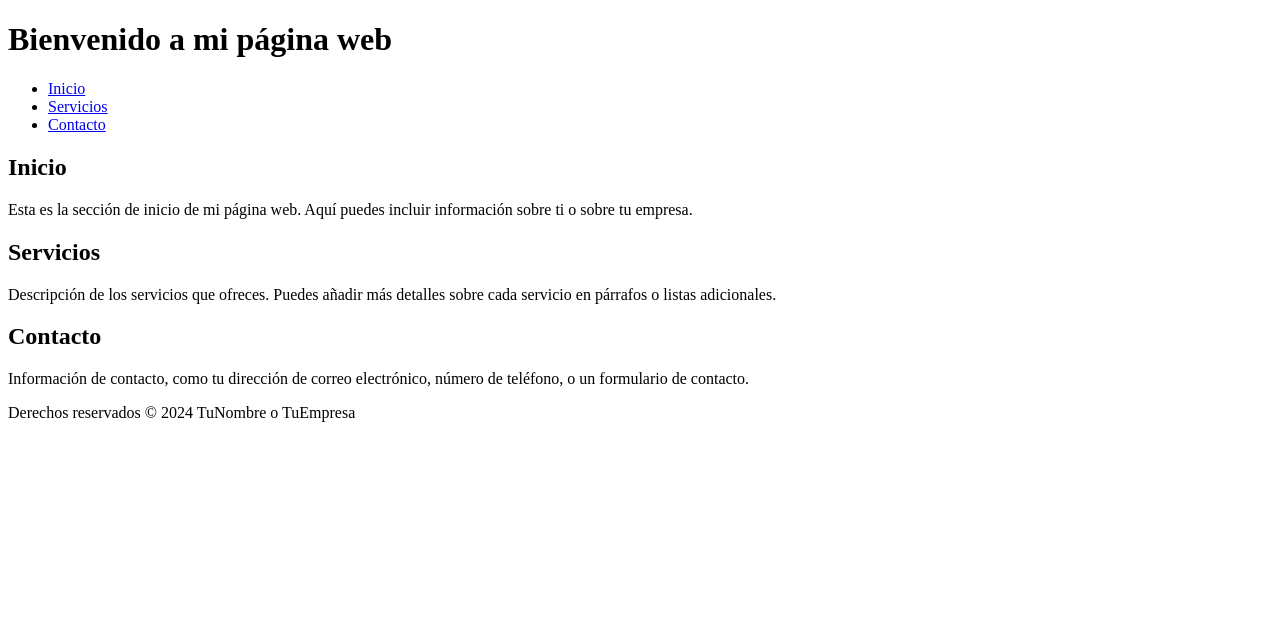
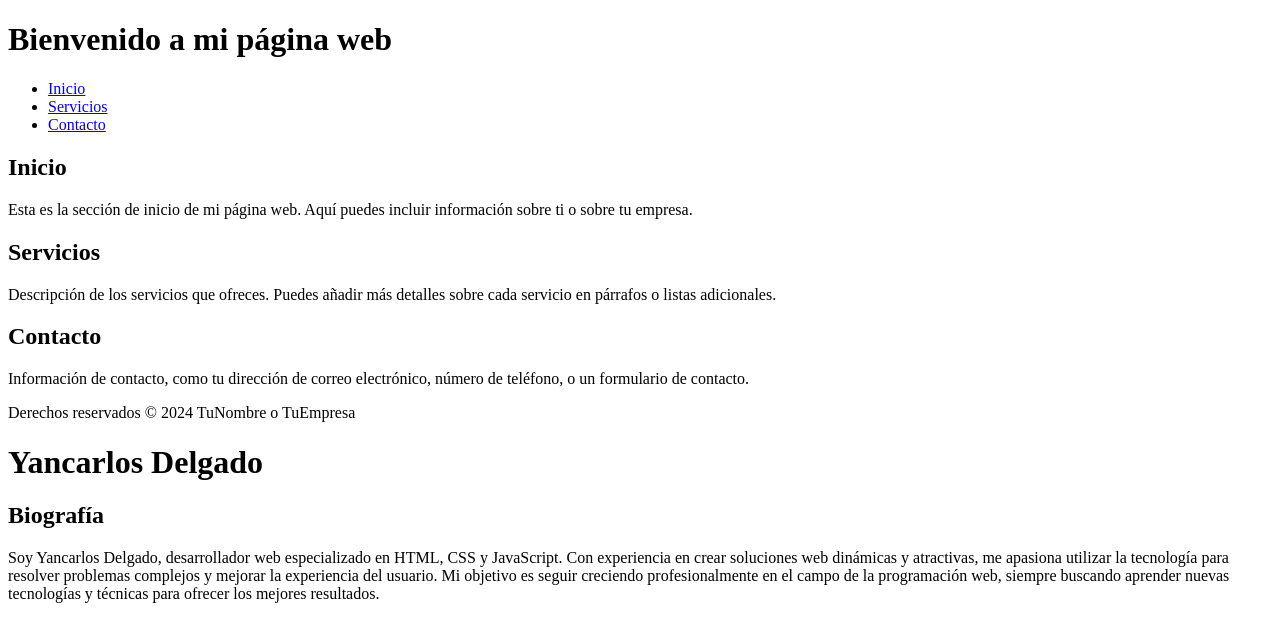
Before and after one commit to Yanka07/Mi-primera-pagina-web, a plain HTML site: page index.html in a window 1280 px wide. Drawn offline with Linux system fonts and the light colour scheme.

Commit message:
Update index.html

```diff
--- a/index.html
+++ b/index.html
@@ -33,3 +33,13 @@
     </footer>
 </body>
 </html>
+<!DOCTYPE html>
+<html>
+<head>
+    <title>Portafolio de Yancarlos Delgado</title>
+</head>
+<body>
+    <h1>Yancarlos Delgado</h1>
+    <h2>Biografía</h2>  <p>Soy Yancarlos Delgado, desarrollador web especializado en HTML, CSS y JavaScript. Con experiencia en crear soluciones web dinámicas y atractivas, me apasiona utilizar la tecnología para resolver problemas complejos y mejorar la experiencia del usuario. Mi objetivo es seguir creciendo profesionalmente en el campo de la programación web, siempre buscando aprender nuevas tecnologías y técnicas para ofrecer los mejores resultados.</p>
+</body>
+</html>
```
